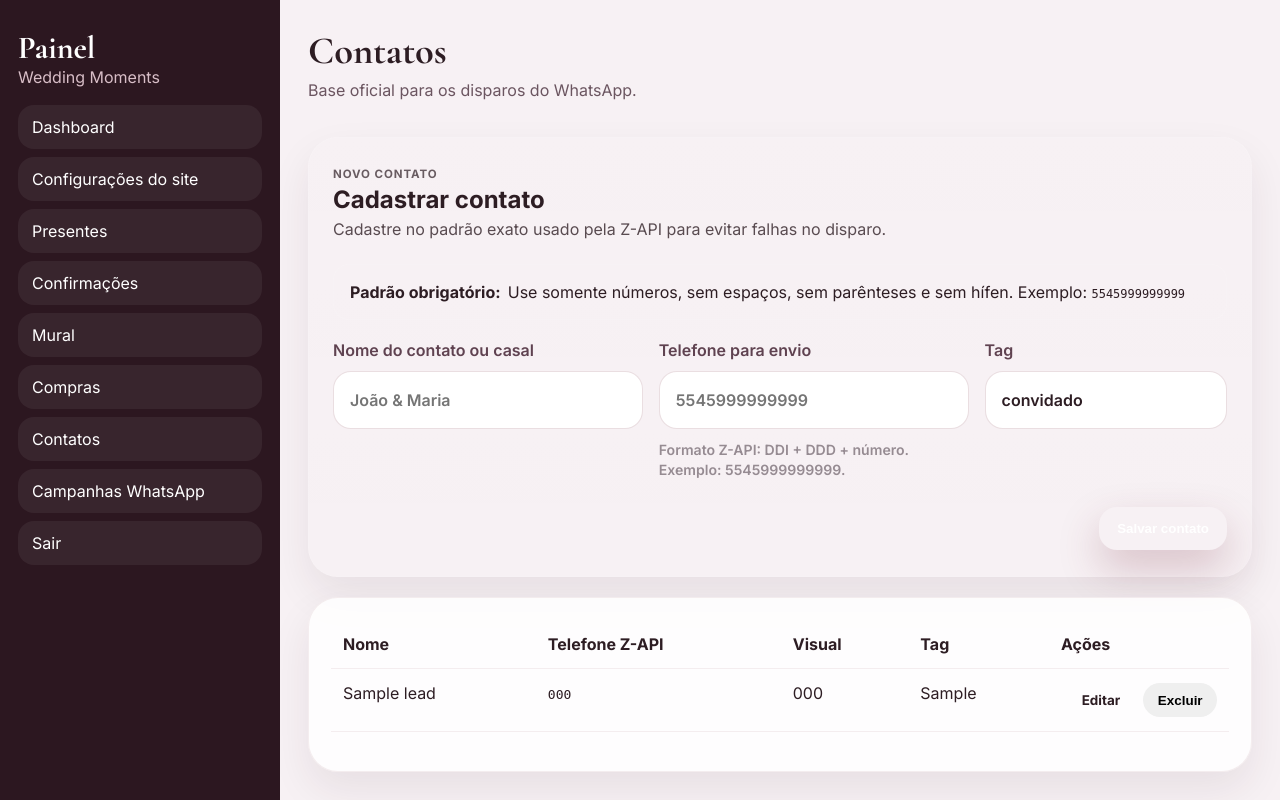
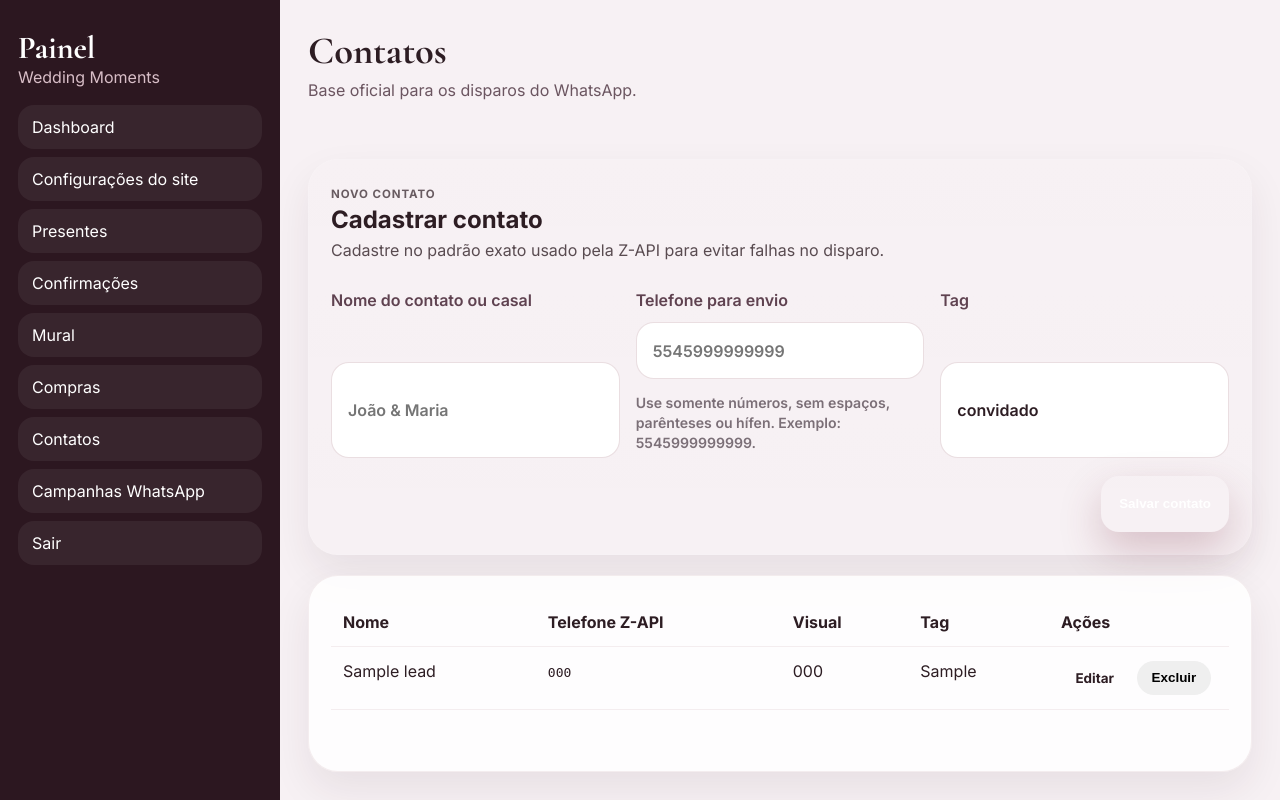
Before and after one commit to Hunter954/Casamento, a Flask app: page /admin/contatos in a window 1280 px wide. Run offline with Flask 3, Linux system fonts and the light colour scheme; a user stored in the database is signed in; tables that the repository leaves empty hold one stand-in row (values such as "Sample post").

Commit message:
Add files via upload

```diff
--- a/app/static/js/app.js
+++ b/app/static/js/app.js
@@ -74,7 +74,8 @@ document.addEventListener('DOMContentLoaded', () => {
     if (event.key === 'Escape') closeMenu();
   });
 
-  const phoneInputs = document.querySelectorAll('input[data-phone-mask], input[name="buyer_phone"], input[name="phone"]');
+  const maskedPhoneInputs = document.querySelectorAll('input[data-phone-mask], input[name="buyer_phone"]');
+  const zapiPhoneInputs = document.querySelectorAll('input[data-zapi-phone]');
   const formatPhone = (value) => {
     const digits = String(value || '').replace(/\D/g, '').slice(0, 11);
     if (!digits) return '';
@@ -84,10 +85,22 @@ document.addEventListener('DOMContentLoaded', () => {
     return `(${digits.slice(0, 2)}) ${digits.slice(2, 7)}-${digits.slice(7)}`;
   };
 
-  phoneInputs.forEach((input) => {
+  maskedPhoneInputs.forEach((input) => {
     input.addEventListener('input', () => {
       input.value = formatPhone(input.value);
     });
     input.value = formatPhone(input.value);
   });
+
+  zapiPhoneInputs.forEach((input) => {
+    const sanitizeDigits = () => {
+      input.value = String(input.value || '').replace(/\D/g, '').slice(0, 13);
+    };
+
+    input.addEventListener('input', sanitizeDigits);
+    input.addEventListener('paste', () => {
+      requestAnimationFrame(sanitizeDigits);
+    });
+    sanitizeDigits();
+  });
 });
--- a/app/templates/admin/contacts.html
+++ b/app/templates/admin/contacts.html
@@ -5,58 +5,40 @@
   <p>Base oficial para os disparos do WhatsApp.</p>
 </div>
 
-<form class="section-card stack-form contacts-form-card{% if editing_contact %} is-editing{% endif %}" method="post" novalidate>
+<form class="section-card stack-form contacts-form-card{% if editing_contact %} is-editing{% endif %}" method="post">
   <div class="contacts-form-head">
-    <div class="contacts-form-head-copy">
+    <div>
       <span class="admin-kicker">{% if editing_contact %}Edição inline{% else %}Novo contato{% endif %}</span>
       <h2>{% if editing_contact %}Editar contato{% else %}Cadastrar contato{% endif %}</h2>
       <p>{% if editing_contact %}Altere os dados abaixo e salve no mesmo bloco, sem abrir outra aba.{% else %}Cadastre no padrão exato usado pela Z-API para evitar falhas no disparo.{% endif %}</p>
     </div>
-    <div class="contacts-form-head-actions">
-      {% if editing_contact %}
-        <a class="btn btn-secondary" href="{{ url_for('admin.contacts') }}">Cancelar edição</a>
-      {% endif %}
-    </div>
-  </div>
-
-  <div class="contacts-format-alert">
-    <strong>Padrão obrigatório:</strong>
-    <span>Use somente números, sem espaços, sem parênteses e sem hífen. Exemplo: <code>5545999999999</code></span>
+    {% if editing_contact %}
+      <a class="btn btn-secondary" href="{{ url_for('admin.contacts') }}">Cancelar edição</a>
+    {% endif %}
   </div>
 
   <input type="hidden" name="contact_id" value="{{ editing_contact.id if editing_contact else '' }}">
 
   <div class="contacts-form-grid">
     <label>
-      <span>Nome do contato ou casal</span>
-      <input name="name" required placeholder="João &amp; Maria" value="{{ editing_contact.name if editing_contact else '' }}">
+      Nome do contato ou casal
+      <input name="name" required placeholder="João & Maria" value="{{ editing_contact.name if editing_contact else '' }}">
     </label>
 
     <label>
-      <span>Telefone para envio</span>
-      <input
-        id="contact-phone"
-        name="phone"
-        required
-        inputmode="numeric"
-        autocomplete="off"
-        pattern="[0-9]{12,13}"
-        minlength="12"
-        maxlength="13"
-        placeholder="5545999999999"
-        value="{{ editing_contact.phone if editing_contact else '' }}"
-      >
-      <small class="admin-helper-inline">Formato Z-API: DDI + DDD + número. Exemplo: 5545999999999.</small>
+      Telefone para envio
+      <input name="phone" required inputmode="numeric" pattern="[0-9]{12,13}" maxlength="13" placeholder="5545999999999" data-zapi-phone value="{{ editing_contact.phone if editing_contact else '' }}">
+      <small class="admin-helper-inline">Use somente números, sem espaços, parênteses ou hífen. Exemplo: 5545999999999.</small>
     </label>
 
     <label>
-      <span>Tag</span>
-      <input name="tag" value="{{ editing_contact.tag if editing_contact else 'convidado' }}" placeholder="convidado">
+      Tag
+      <input name="tag" value="{{ editing_contact.tag if editing_contact else 'convidado' }}" placeholder="família, padrinhos, convidados">
     </label>
   </div>
 
   <div class="contacts-form-actions">
-    <button class="btn btn-primary" type="submit">{% if editing_contact %}Salvar alterações{% else %}Salvar contato{% endif %}</button>
+    <button class="btn btn-primary">{% if editing_contact %}Salvar alterações{% else %}Salvar contato{% endif %}</button>
   </div>
 </form>
 
@@ -98,8 +80,7 @@
 
 <style>
   .contacts-form-card {
-    gap: 1.25rem;
-    padding: 1.5rem;
+    gap: 1.1rem;
     border: 1px solid rgba(255, 255, 255, 0.08);
     background: linear-gradient(180deg, rgba(255,255,255,0.03), rgba(255,255,255,0.02));
   }
@@ -113,33 +94,12 @@
     justify-content: space-between;
     gap: 1rem;
   }
-  .contacts-form-head-copy {
-    max-width: 760px;
-  }
   .contacts-form-head h2 {
     margin: 0.2rem 0 0.35rem;
   }
   .contacts-form-head p {
     margin: 0;
     opacity: 0.78;
-  }
-  .contacts-form-head-actions {
-    display: flex;
-    align-items: flex-start;
-    justify-content: flex-end;
-  }
-  .contacts-format-alert {
-    display: flex;
-    flex-wrap: wrap;
-    align-items: center;
-    gap: 0.45rem;
-    padding: 0.95rem 1rem;
-    border-radius: 16px;
-    border: 1px solid rgba(255, 255, 255, 0.08);
-    background: rgba(255, 255, 255, 0.03);
-  }
-  .contacts-format-alert code {
-    font-size: 0.92em;
   }
   .admin-kicker {
     display: inline-block;
@@ -150,39 +110,16 @@
   }
   .contacts-form-grid {
     display: grid;
-    grid-template-columns: minmax(0, 1.15fr) minmax(0, 1.15fr) minmax(220px, 0.9fr);
+    grid-template-columns: repeat(3, minmax(0, 1fr));
     gap: 1rem;
-    align-items: start;
-  }
-  .contacts-form-grid label {
-    display: flex;
-    flex-direction: column;
-    gap: 0.65rem;
-    min-width: 0;
-  }
-  .contacts-form-grid label > span {
-    font-weight: 600;
-  }
-  .contacts-form-grid input {
-    width: 100%;
-    min-height: 58px;
-    box-sizing: border-box;
-  }
-  .admin-helper-inline {
-    display: block;
-    margin-top: 0.05rem;
-    line-height: 1.45;
-    opacity: 0.78;
   }
   .contacts-form-actions {
     display: flex;
     justify-content: flex-end;
-    align-items: center;
   }
   .table-actions-inline {
     display: flex;
     align-items: center;
-    justify-content: flex-end;
     gap: 0.55rem;
     flex-wrap: nowrap;
   }
@@ -190,26 +127,14 @@
     padding: 0.58rem 0.9rem;
     font-size: 0.84rem;
   }
-  @media (max-width: 1100px) {
-    .contacts-form-grid {
-      grid-template-columns: 1fr 1fr;
-    }
-    .contacts-form-grid label:last-child {
-      grid-column: 1 / -1;
-    }
-  }
   @media (max-width: 980px) {
     .contacts-form-grid {
       grid-template-columns: 1fr;
-    }
-    .contacts-form-grid label:last-child {
-      grid-column: auto;
     }
     .contacts-form-head {
       flex-direction: column;
       align-items: stretch;
     }
-    .contacts-form-head-actions,
     .contacts-form-actions {
       justify-content: stretch;
     }
@@ -220,23 +145,7 @@
     }
     .table-actions-inline {
       flex-wrap: wrap;
-      justify-content: flex-start;
     }
   }
 </style>
-
-<script>
-  (function () {
-    const phoneInput = document.getElementById('contact-phone');
-    if (!phoneInput) return;
-
-    const sanitize = () => {
-      phoneInput.value = (phoneInput.value || '').replace(/\D/g, '').slice(0, 13);
-    };
-
-    sanitize();
-    phoneInput.addEventListener('input', sanitize);
-    phoneInput.addEventListener('paste', () => requestAnimationFrame(sanitize));
-  })();
-</script>
 {% endblock %}
```
